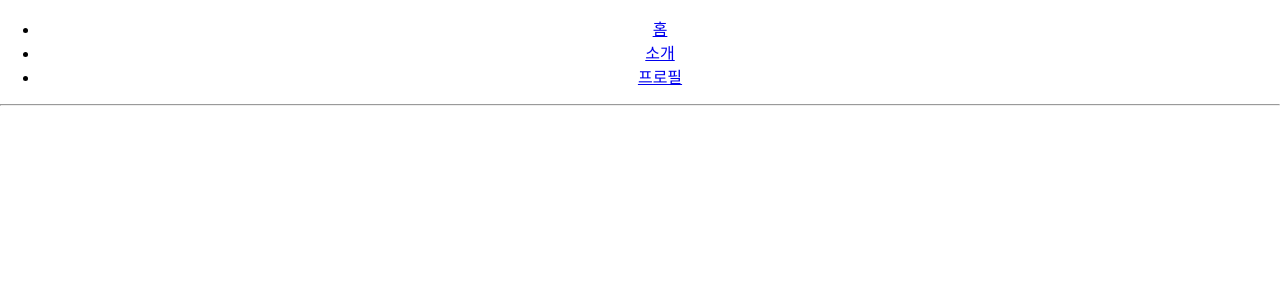
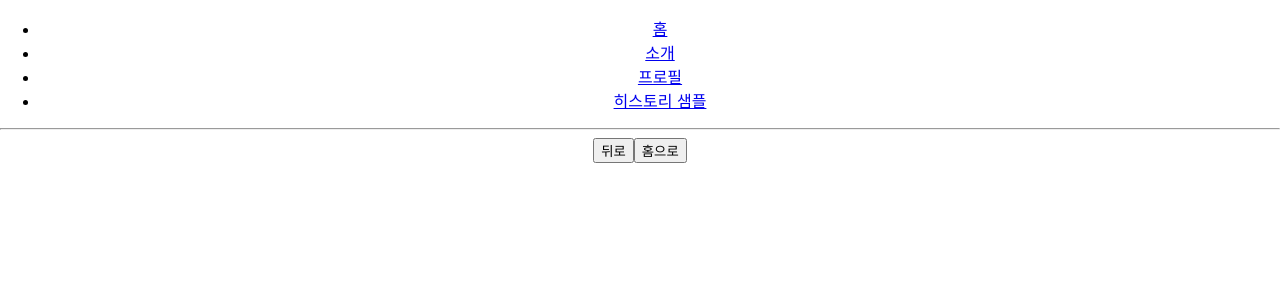
Before and after one commit to dev-93/react-router, a React (Create React App) app: page /history in a window 1280 px wide. Shown: the top 300 px of the page. Built offline with nearby package versions, Linux system fonts and the light colour scheme; the HTML template or start-up script is replaced by a standard one.

Commit message:
history 객체를 통해 라우터 API호출

```diff
--- a/src/App.js
+++ b/src/App.js
@@ -2,6 +2,7 @@
 import { Link, Route } from "react-router-dom";
 import About from "./About";
 import "./App.css";
+import HistorySample from "./HistorySample";
 import Home from "./Home";
 import Profiles from "./Profiles";
 
@@ -18,6 +19,9 @@
                 <li>
                     <Link to="/profiles">프로필</Link>
                 </li>
+                <li>
+                    <Link to="/history">히스토리 샘플</Link>
+                </li>
             </ul>
 
             <hr />
@@ -25,6 +29,7 @@
             <Route exact path="/" component={Home} />
             <Route path={["/about", "/info"]} component={About} />
             <Route path="/profiles" component={Profiles} />
+            <Route path="/history" component={HistorySample} />
         </div>
     );
 }
--- a/src/HistorySample.js
+++ b/src/HistorySample.js
@@ -1 +1,32 @@
-import React from "react";
+import React, { Component } from "react";
+
+class HistorySample extends Component {
+    hadleGoBack = () => {
+        this.props.history.goBack();
+    };
+
+    hadleGoHome = () => {
+        this.props.history.push("/");
+    };
+
+    componentDidMount() {
+        this.unblock = this.props.history.block("가시나요?");
+    }
+
+    componentWillUnmount() {
+        if (this.unblock) {
+            this.unblock();
+        }
+    }
+
+    render() {
+        return (
+            <>
+                <button onClick={this.hadleGoBack}>뒤로</button>
+                <button onClick={this.hadleGoHome}>홈으로</button>
+            </>
+        );
+    }
+}
+
+export default HistorySample;
```
